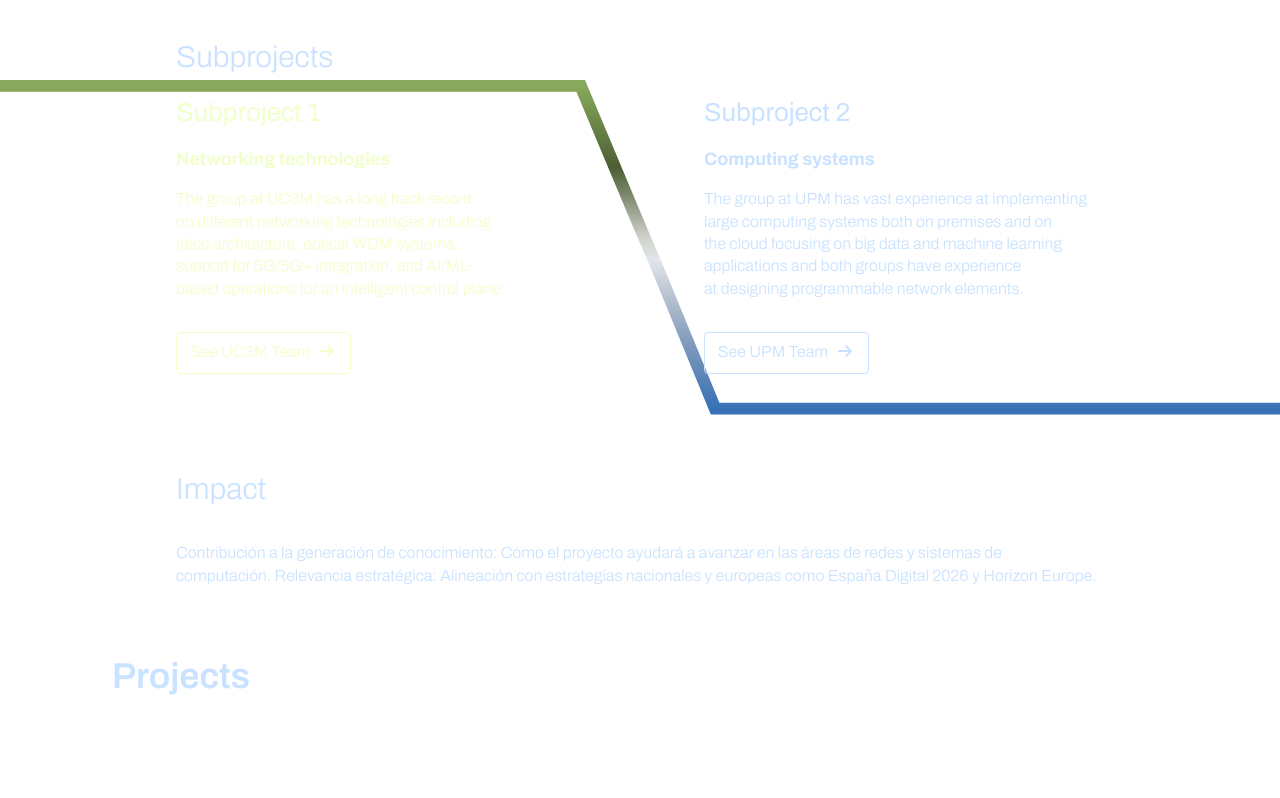
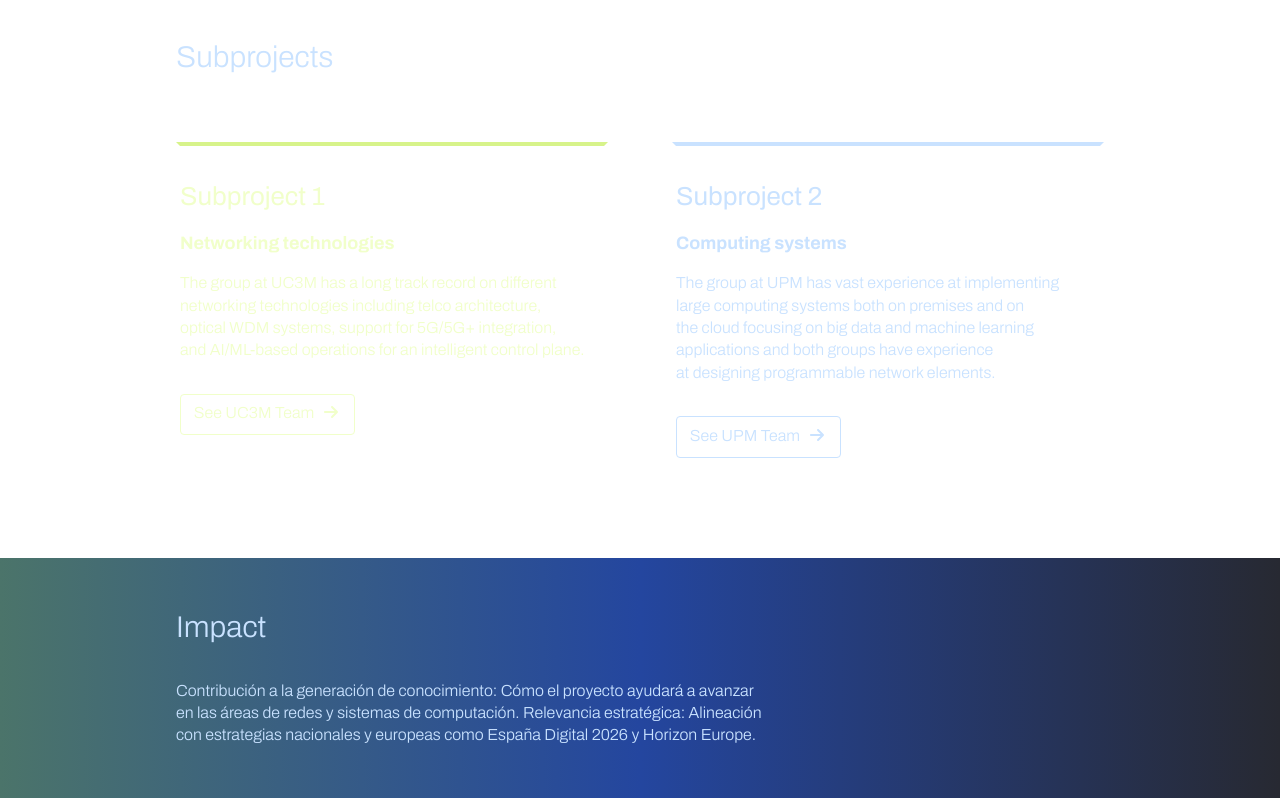
Before and after one commit to fun4date/fun4date.github.io, a Next.js app: page /project in a window 1280 px wide. Shown: the part 740-1538 px from the top of the page. Built offline with nearby package versions, Linux system fonts and the light colour scheme.

Commit message:
Página project finalizada

```diff
--- a/app/project/page.js
+++ b/app/project/page.js
@@ -63,10 +63,16 @@ export default function Projects() {
         </div>
       </section>
       <section className="subprojects standard_margin-y">
-        <h2 className="text-left standard_margin-x">{t("project.Subprojects.sectionTitle")}</h2>
-        <div className="standard_margin-x grid grid-cols-2 gap-32 subprojects_container">
-          <div className="text-ffdGreen-300">
-            <h3 className=""> {t("project.Subprojects.Subproject1.Title")}</h3>
+        <h2 className="text-left standard_margin-x mb-4 sm:mb-8 md:mb-12">
+          {t("project.Subprojects.sectionTitle")}
+        </h2>
+        <div className="flex flex-col sm:flex-row subprojects_container gap-0 sm:gap-16">
+          <div className="standard_margin-l subproject text-ffdGreen-300 basis-6/12 py-4 md:py-6 xl:py-8 border-4 border-solid border-transparent border-t-ffdGreen-400">
+
+              <h3 className="">
+                {" "}
+                {t("project.Subprojects.Subproject1.Title")}
+              </h3>
               <h5> {t("project.Subprojects.Subproject1.Subtitle")}</h5>
               <p> {t("project.Subprojects.Subproject1.Body")} </p>
               <button className="action_button margin_top_button text-ffdGreen-300 border-ffdGreen-300">
@@ -75,9 +81,20 @@ export default function Projects() {
                   <FontAwesomeIcon icon={faArrowRight} />
                 </Link>
               </button>
+
           </div>
-          <div className="text-ffdBlue-300">
-          <h3 className=""> {t("project.Subprojects.Subproject2.Title")}</h3>
+          {/* <div className="divisor-container basis-2/12">
+            {/* <img
+              className=" divisor-partial"
+              src="assets/img/divisor-partial.png"
+            ></img>
+          </div> */}
+          <div className="standard_margin-r subproject text-ffdBlue-300 basis-6/12 py-4 md:py-6 xl:py-8 border-4 border-solid border-transparent border-t-ffdBlue-300">
+
+              <h3 className="">
+                {" "}
+                {t("project.Subprojects.Subproject2.Title")}
+              </h3>
               <h5> {t("project.Subprojects.Subproject2.Subtitle")}</h5>
               <p> {t("project.Subprojects.Subproject2.Body")} </p>
               <button className="action_button margin_top_button text-ffdBlue-300 border-ffdBlue-300">
@@ -86,23 +103,26 @@ export default function Projects() {
                   <FontAwesomeIcon icon={faArrowRight} />
                 </Link>
               </button>
+
           </div>
         </div>
       </section>
-      <section className="standard_margin">
+      <section className="highlight-section">
+        <div className="standard_padding">
         <div className="flex flex-col sm:gap-4 md:gap-4">
           <h2 className="text-left">{t("project.Impact.sectionTitle")}</h2>
-          <p className="sm:basis-3/4">{t("project.Impact.sectionBody")}</p>
+          <p className="sm:w-5/6">{t("project.Impact.sectionBody")}</p>
+        </div>
         </div>
       </section>
-      <div className="banner px-4 sm:px-8 md:px-14 md:py-2 lg:px-24 lg:py-4 xl:px-28 xl:py-4 2xl:px-32 2xl:py-6">
+      {/* <div className="banner px-4 sm:px-8 md:px-14 md:py-2 lg:px-24 lg:py-4 xl:px-28 xl:py-4 2xl:px-32 2xl:py-6">
         <h1> {t("projects.title")}</h1>
       </div>
       <main>
         <section className="lg:mx-36 md:mx-14 sm:mx-8 my-4 sm:my-4 md:my-8 lg:my-12 xl:my-16 2xl:my-20 mx-4 xl:mx-44 2xl:mx-60">
           <ProjectCard />
         </section>
-      </main>
+      </main> */}
       <Footer />
     </div>
   );
--- /dev/null
+++ b/app/sass/components/_highlights.sass
@@ -0,0 +1,5 @@
+.highlight-section
+    background: rgb(75,116,106)
+    background: linear-gradient(90deg, rgba(75,116,106,1) 0%, rgba(36,70,159,1) 50%, rgba(39,41,50,1) 100%)
+    //margin-bottom: 0
+    padding-bottom: 5vh
--- a/app/sass/lib/_structure.sass
+++ b/app/sass/lib/_structure.sass
@@ -12,10 +12,16 @@
 //margen estandar pero solo en eje y (para elementos contenedores con otros elementos con margen dentro)
 .standard_margin-y
     @apply my-4 sm:my-4 md:my-8 lg:my-12
+.standard_margin-l
+    @apply m-4 sm:ml-8 sm:mr-0 md:ml-14 lg:ml-36 xl:ml-44 2xl:ml-60
+.standard_margin-r
+    @apply m-4 sm:mr-8 sm:ml-0 md:mr-14 lg:mr-36 xl:mr-44 2xl:mr-60
 //MÁRGEN PARA BOTÓN
 .margin_top_button
     @apply mt-4 sm:mt-6 md:mt-8 2xl:mt-10
 
 //PADDINGS
+.standard_padding
+    @apply p-4 sm:py-4 sm:px-8 md:py-8 md:px-14 lg:py-12 lg:px-36 xl:px-44 2xl:px-60
 .padding_card_highlight
     @apply pt-4 pb-4 px-6 sm:p-4 md:pb-6 lg:pb-8 lg:pt-8
--- a/app/sass/main.scss
+++ b/app/sass/main.scss
@@ -14,6 +14,7 @@
 @import "components/_tags.sass";
 @import "components/_inputs.sass";
 @import "components/_icons.sass";
+@import "components/_highlights.sass";
 
 // partials
 @import "partials/_courses.sass";
--- a/app/sass/partials/_project.sass
+++ b/app/sass/partials/_project.sass
@@ -16,8 +16,16 @@
         gap: 2rem
 
 .subprojects
-    background-image: url("/assets/img/divisor.svg")
-    background-size: 100vw 60vw
-    background-repeat: no-repeat
-    background-position: 70% 45%
-    height: 30vw
+    //background-image: url("/assets/img/divisor.svg")
+    // background-size: 100vw 60vw
+    //background-repeat: no-repeat
+    // background-position: 70% 45%
+    //height: 30vw
+.divisor-container
+    width: 100vw
+    height: auto
+    //border: 1px solid #ffffff
+.divisor-partial
+    height: fill
+    width: 100%
+    object-fit: fill
```
Also changed, not shown: public/assets/img/divisor-partial.png (added), 1 other file (tests, documents, lock files or other folders). Lines whose indentation alone changed are shown as unchanged.
